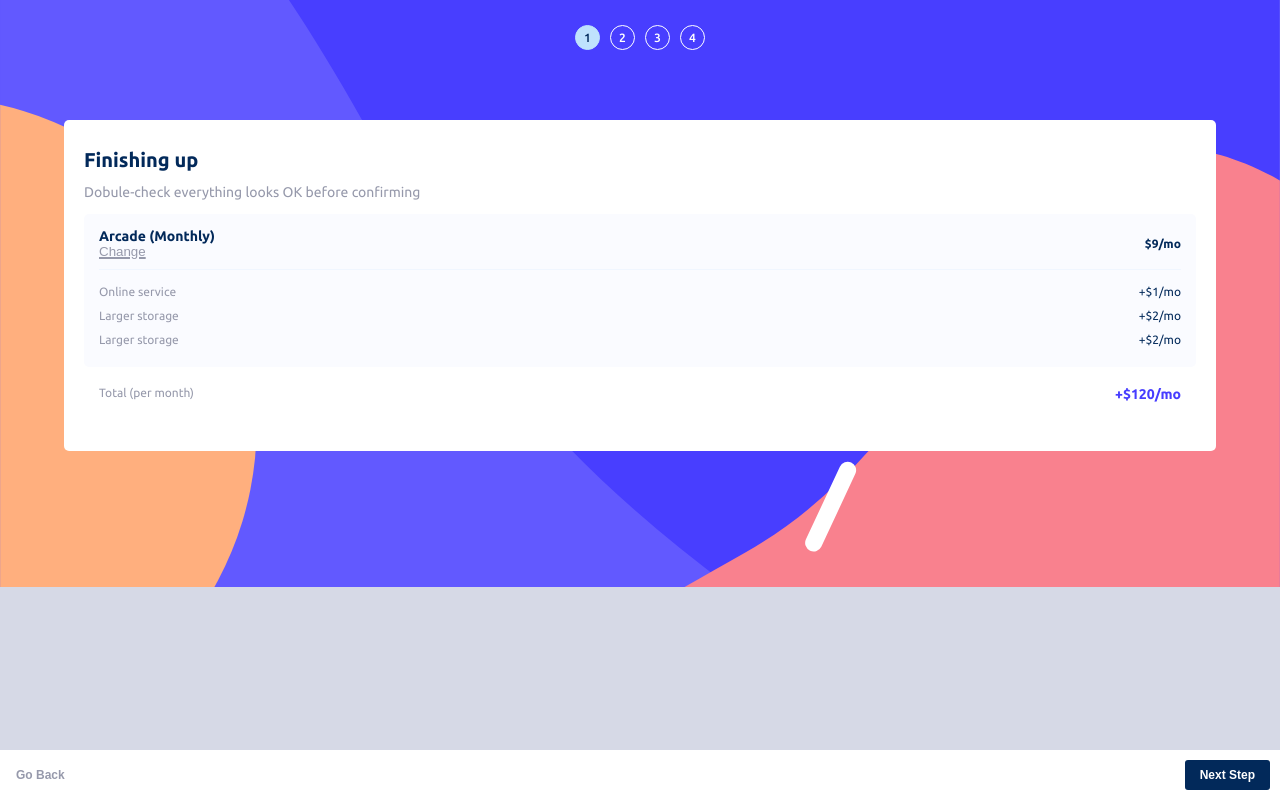
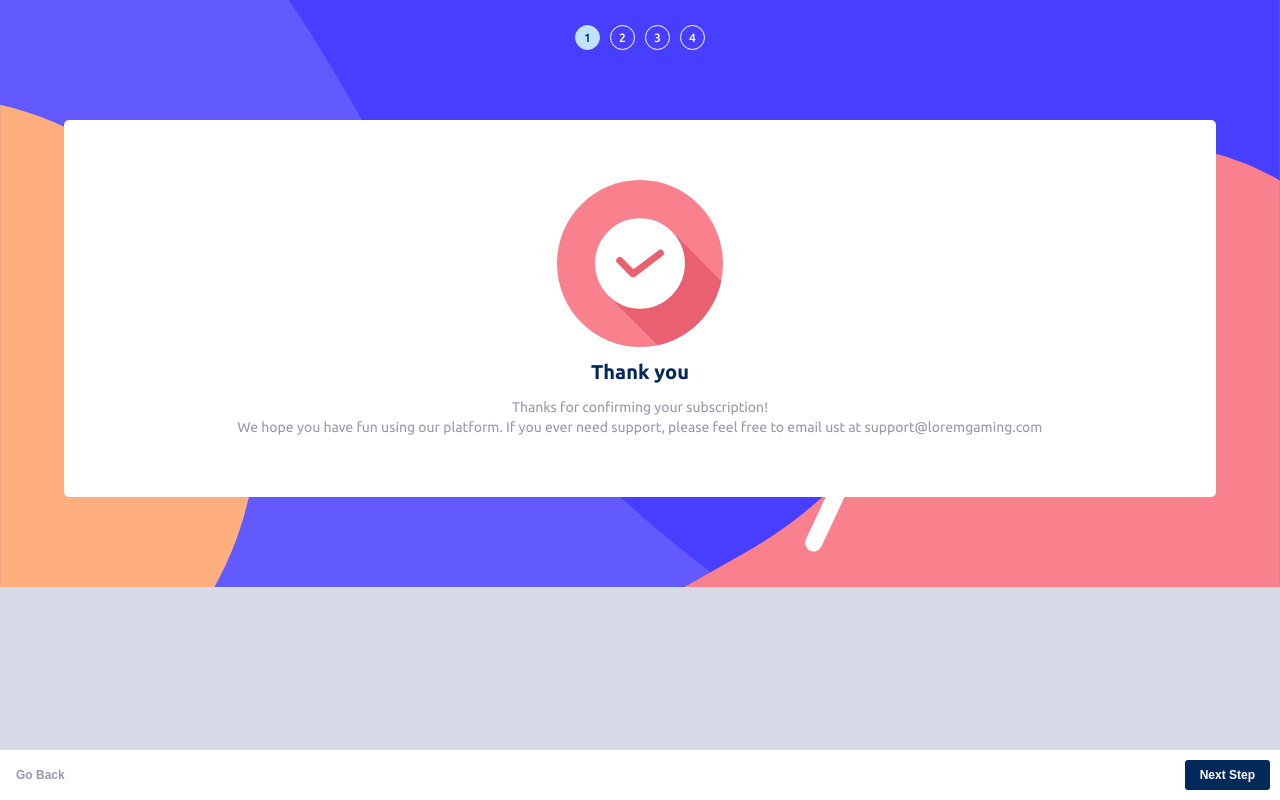
Before and after one commit to MPolakk/Multi-Step-Form-Main, a React app: page / in a window 1280 px wide. Built offline with nearby package versions, Linux system fonts and the light colour scheme.

Commit message:
Add last view layout

```diff
--- /dev/null
+++ b/src/components/LastView.js
@@ -0,0 +1,16 @@
+import iconThankYou from '../assets/images/icon-thank-you.svg'
+
+
+const LastView = () => {
+   return (
+      <div className="last-view">
+         <img src={iconThankYou}></img>
+         <h1>Thank you</h1>
+         <p>Thanks for confirming your subscription!</p>
+         <p>We hope you have fun using our platform. If you ever need support, please feel free to email ust at support@loremgaming.com</p>
+
+      </div>
+    );
+}
+
+export default LastView;
--- a/src/index.js
+++ b/src/index.js
@@ -3,6 +3,7 @@ import FirstStep from './components/FirstStep';
 import SecStep from './components/SecStep';
 import ThirdStep from './components/ThirdStep';
 import SumStep from './components/SumStep';
+import LastView from './components/LastView';
 import ButtonsBar from './components/ButtonsBar';
 
 
@@ -22,7 +23,7 @@ function App() {
 
       </div>
       <div className='app__form'>
-      <SumStep></SumStep>
+      <LastView></LastView>
 
       </div>
       <ButtonsBar></ButtonsBar>
--- /dev/null
+++ b/src/styles/_last-view.scss
@@ -0,0 +1,25 @@
+.last-view {
+   display: flex;
+   flex-wrap: wrap;
+   justify-content: center;
+   padding: 30px 0;
+   img {
+      width: 15%;
+
+   }
+   h1 {
+      width: 100%;
+      margin: 15px 0;
+      text-align: center;
+   }
+   p {
+      line-height: 20px;
+      text-align: center;
+      margin: 0;
+
+   }
+   p:nth-child(3) {
+      width: 80%;
+   }
+
+}
--- a/src/styles/main.scss
+++ b/src/styles/main.scss
@@ -4,6 +4,7 @@
 @import './third-step';
 @import './sum-step';
 @import './buttons-bar';
+@import './last-view';
 
 
 // font-family: 'Ubuntu', sans-serif;
```
